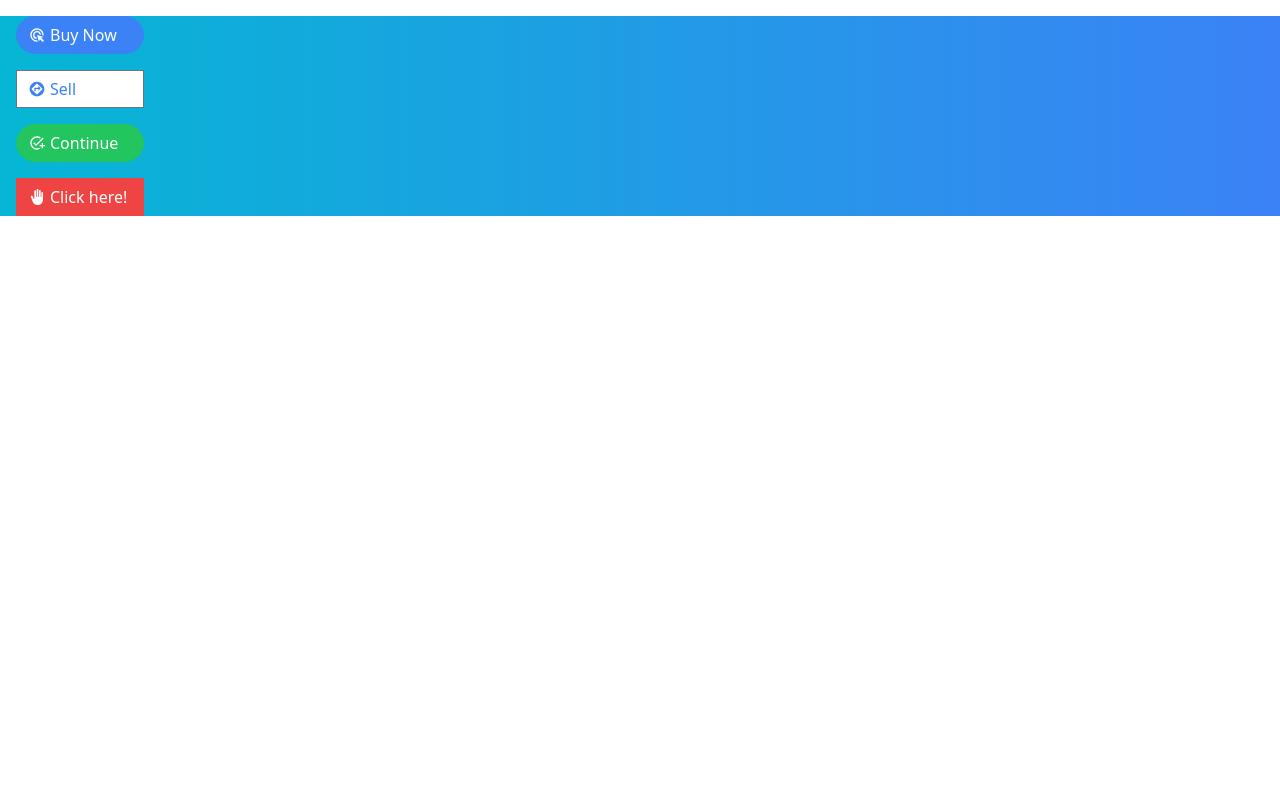
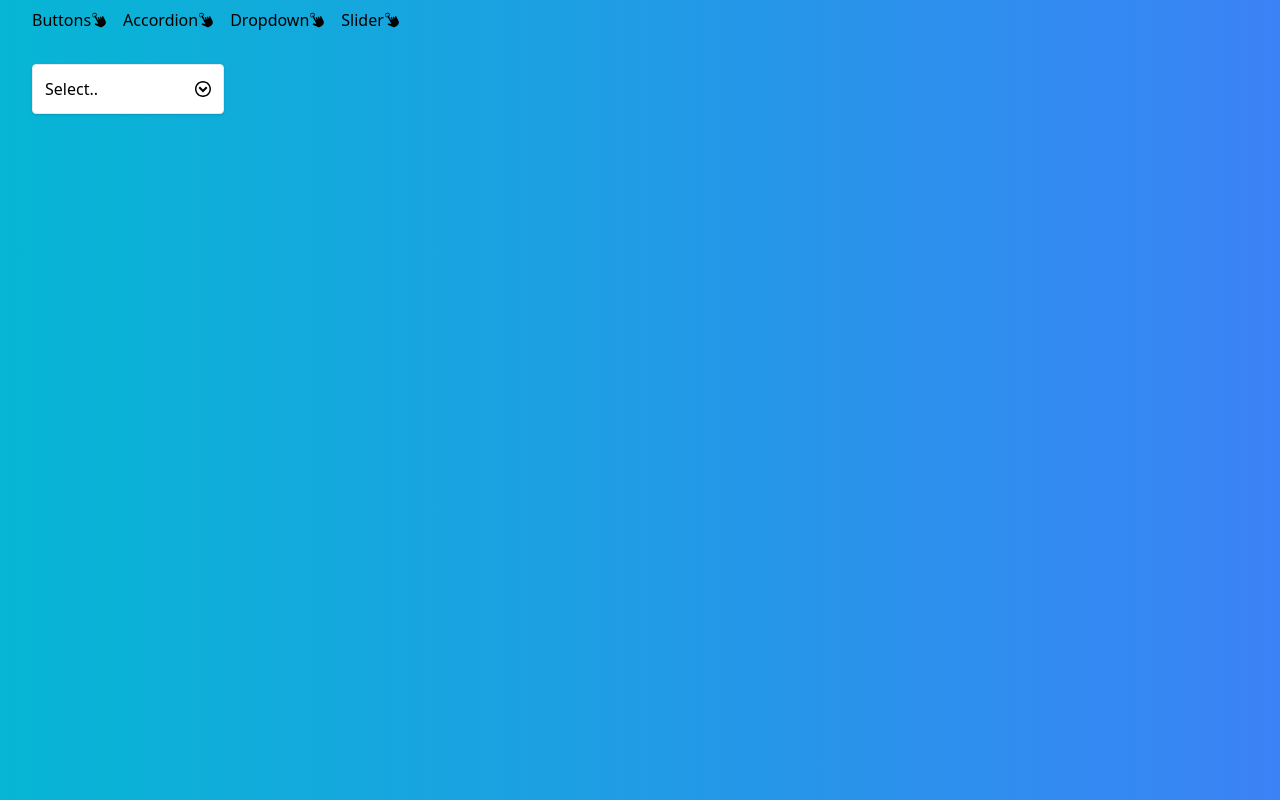
Before and after one commit to Harshalbih/React-tailwind, a React (Create React App) app: page /dropdown in a window 1280 px wide. Built offline with nearby package versions, Linux system fonts and the light colour scheme; the HTML template or start-up script is replaced by a standard one.

Commit message:
added navigations

```diff
--- a/package.json
+++ b/package.json
@@ -10,6 +10,7 @@
     "react": "^18.2.0",
     "react-dom": "^18.2.0",
     "react-icons": "^5.0.1",
+    "react-router-dom": "^6.21.3",
     "react-scripts": "5.0.1",
     "web-vitals": "^2.1.4"
   },
--- a/src/App.js
+++ b/src/App.js
@@ -1,12 +1,25 @@
 
 import Buttonpage from "./pages/Buttonpage";
 import Accordianpage from "./pages/Accordianpage";
-import Dropdown from "./Components/Dropdown";
+import Dropdownpage from "./pages/Dropdownpage";
+import Sliderpage from "./pages/Sliderpage";
+import {
+  BrowserRouter as Router,
+  Routes,
+  Route
+} from "react-router-dom";
 
 function App() {
   return (
-    <div className="bg-gradient-to-r from-cyan-500 to-blue-500">
-      <Buttonpage />
+    <div className="bg-gradient-to-r from-cyan-500 to-blue-500 col-span-5 min-h-screen">
+      <Router>
+        <Routes>
+          <Route exact path="/" element={<Buttonpage />}/>
+          <Route exact path="/accordian" element={<Accordianpage />}/>
+          <Route exact path="/dropdown" element={<Dropdownpage/>}/>
+          <Route exact path="/slider" element={<Sliderpage />}/>
+        </Routes>
+      </Router>
     </div>
   );
 }
--- /dev/null
+++ b/src/Components/Sidebar.js
@@ -0,0 +1,26 @@
+import React from 'react';
+import { Link } from 'react-router-dom';
+import { GiClick } from "react-icons/gi";
+
+function Sidebar() {
+  return (
+    <div>
+      <ul className="space-y flex flex-y gap-4 ml-8 pt-2">
+        <li>
+          <Link to="/" className="hover:text-gray-300 flex flex-y">Buttons <GiClick className='mt-1'/></Link>
+        </li>
+        <li>
+          <Link to="/accordian" className="hover:text-gray-300 flex flex-y">Accordion <GiClick className='mt-1'/></Link>
+        </li>
+        <li>
+          <Link to="/dropdown" className="hover:text-gray-300 flex flex-y">Dropdown <GiClick className='mt-1'/></Link>
+        </li>
+        <li>
+          <Link to="/slider" className="hover:text-gray-300 flex flex-y">Slider <GiClick className='mt-1'/></Link>
+        </li>
+      </ul>
+    </div>
+  );
+}
+
+export default Sidebar;
--- a/src/Components/Slider.js
+++ b/src/Components/Slider.js
@@ -8,7 +8,7 @@ function Slider() {
   };
 
   return (
-    <div className="ml-10 mt-40">
+    <div className="ml-10 mt-20">
       <h2>Select Age: {age} </h2>
       <input
         type="range"
--- a/src/pages/Accordianpage.js
+++ b/src/pages/Accordianpage.js
@@ -1,5 +1,7 @@
 import React from 'react'
 import Accordion from "../Components/Accordion";
+import Sidebar from '../Components/Sidebar';
+
 function Accordianpage() {
 
   const items = [
@@ -21,7 +23,7 @@ function Accordianpage() {
   ]
 
   return (
-    <><Accordion items={items}/></>
+    <><Sidebar /><Accordion items={items}/></>
   )
 }
 
--- a/src/pages/Buttonpage.js
+++ b/src/pages/Buttonpage.js
@@ -5,6 +5,7 @@ import { MdAssistantDirection } from "react-icons/md";
 import { MdBackHand } from "react-icons/md";
 import { MdAdsClick } from "react-icons/md";
 import { useState } from "react";
+import Sidebar from '../Components/Sidebar';
 
 function Buttonpage() {
 
@@ -15,12 +16,13 @@ function Buttonpage() {
 
   return (
     <div>
+        <Sidebar />
       <div>
         <Button primary rounded onClick={handleClick}>
           <MdAdsClick />{text}</Button>
       </div>
       <div>
-        <Button secondary outline onMouseOver={handleClick}>
+        <Button secondary outline onClick={handleClick}>
         <MdAssistantDirection />Sell</Button>
       </div>
       <div>
--- a/src/pages/Dropdownpage.js
+++ b/src/pages/Dropdownpage.js
@@ -1,13 +1,19 @@
 import React from "react";
-import Dropdown from "./Components/Dropdown";
+import Dropdown from "../Components/Dropdown";
+import Sidebar from "../Components/Sidebar";
 
 function Dropdownpage() {
   const options = [
-    { label: "Green", value: "Green" },
-    { label: "Red", value: "Red" },
-    { label: "Yellow", value: "Yellow" },
+    { label: "Beta", value: "Green" },
+    { label: "Alpha", value: "Red" },
+    { label: "Sigma", value: "Yellow" },
   ];
-  return <div>Dropdownpage</div>;
+  return (
+    <div>
+        <Sidebar />
+      <Dropdown options={options} />
+    </div>
+  );
 }
 
 export default Dropdownpage;
--- a/src/pages/Sliderpage.js
+++ b/src/pages/Sliderpage.js
@@ -1,8 +1,12 @@
 import React from "react";
-import Slider from "./Components/Slider";
+import Slider from "../Components/Slider";
+import Sidebar from "../Components/Sidebar";
 
 function Sliderpage() {
-  return <div><Slider /></div>;
+  return <div>
+    <Sidebar />
+    <Slider />
+    </div>;
 }
 
 export default Sliderpage;
```
Also changed, not shown: 1 other file (tests, documents, lock files or other folders).
